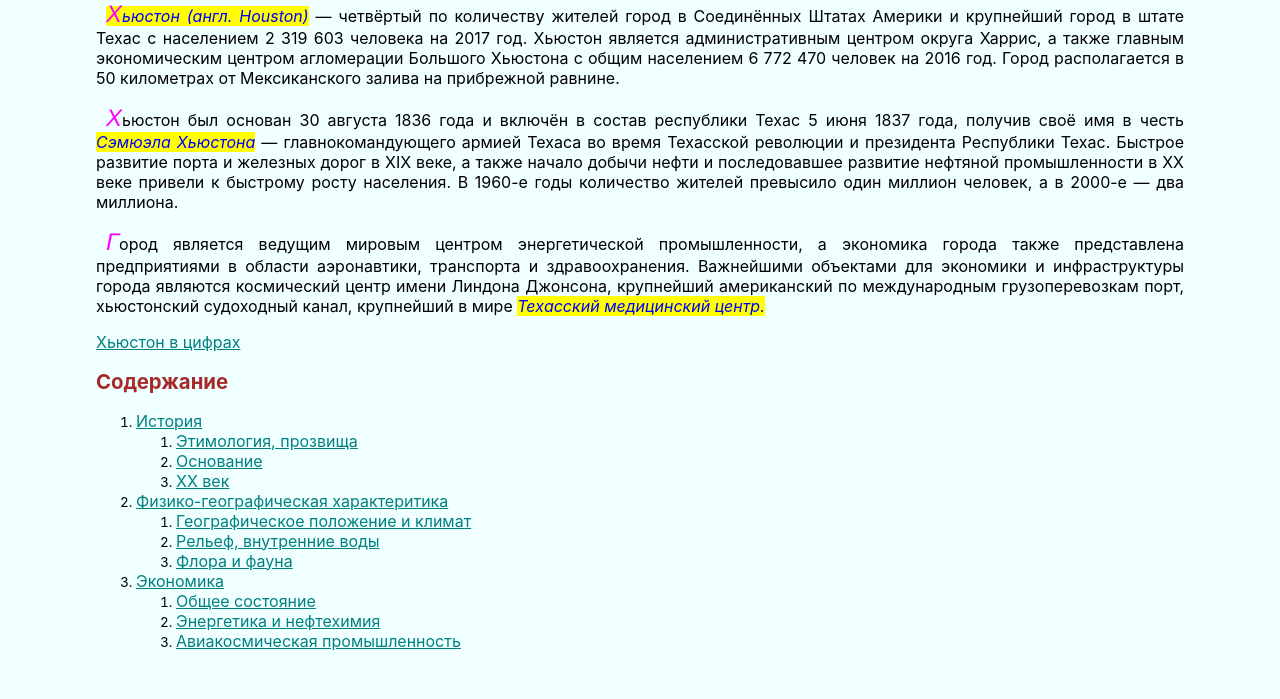
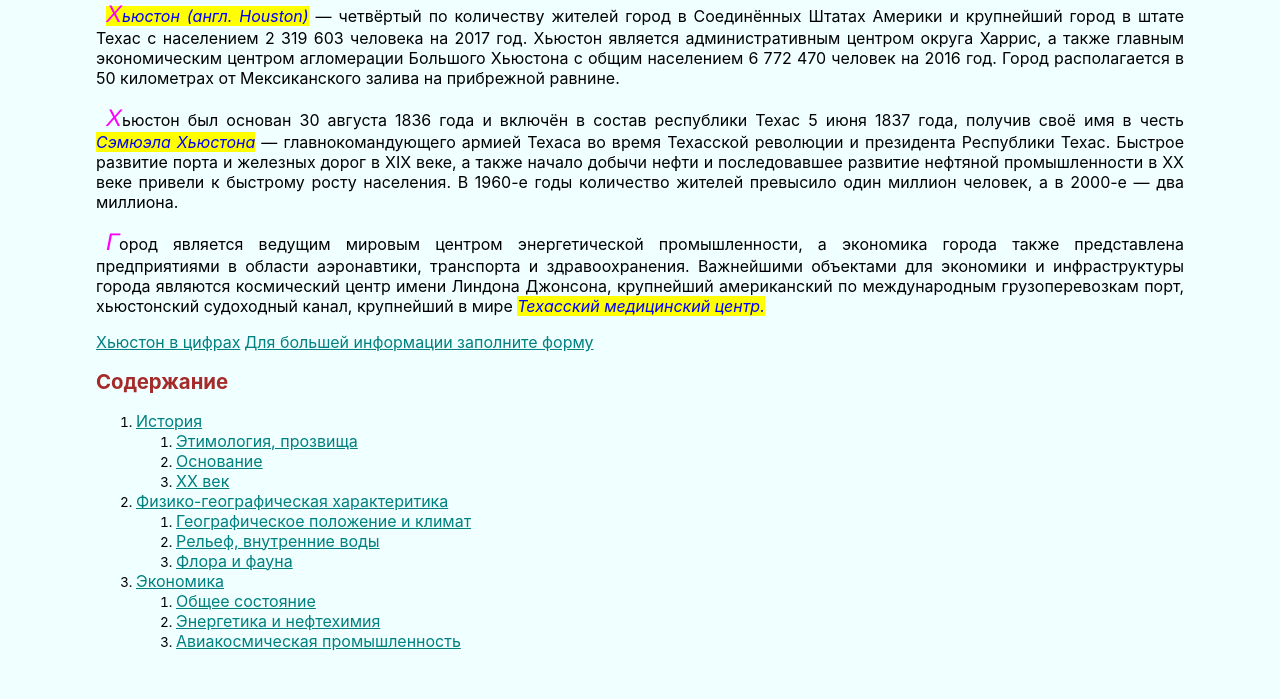
Before and after one commit to DiKaidina/updatedHouston, a plain HTML site: page index.html in a window 1280 px wide. Shown: the part 82-781 px from the top of the page. Drawn offline with Linux system fonts and the light colour scheme.

Commit message:
Update index.html

```diff
--- a/index.html
+++ b/index.html
@@ -38,6 +38,7 @@
       судоходный канал, крупнейший в мире <span class = "span_yellow_bg">Техасский медицинский центр.</span>
     </p>
     <a href = "https://www.unipage.net/ru/city/houston">Хьюстон в цифрах</a>
+    <a href = "https://dikaidina.github.io/form/">Для большей информации заполните форму</a>
     <h2>Содержание</h2>
     <ol>
       <li>
```
